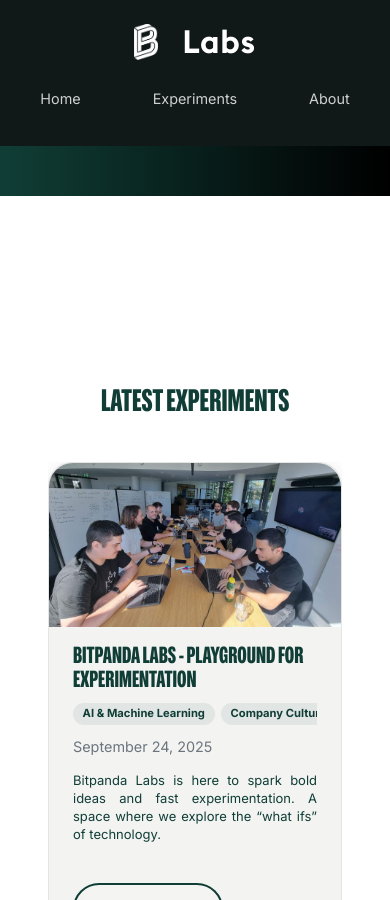
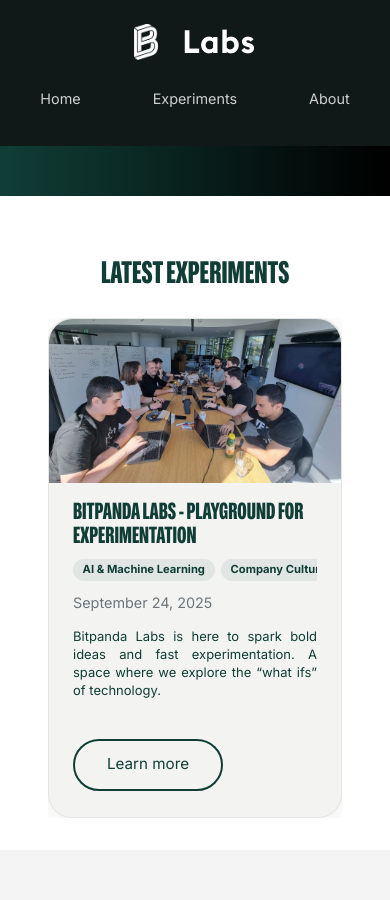
Before and after one commit to bitpanda-labs/labs-website, a Jekyll site: the page built from index.html, in a window 390 px wide and 900 px high, scrolled down 704 px. Built offline with Jekyll 4.4.1, drawn with Linux system fonts in a browser that asks for light colours.

Commit message:
AIHUB-213: Adjust spacing for About and Experiments sections to improve mobile layout consistency

```diff
--- a/assets/css/style.css
+++ b/assets/css/style.css
@@ -1075,6 +1075,22 @@
     justify-content: center;
   }
 
+  /* Reduce excessive spacing on mobile */
+  section {
+    padding: 2.5rem 0;
+  }
+
+  section h2 {
+    margin-top: 1.5rem;
+    margin-bottom: 2.5rem;
+  }
+
+  /* Make experiments section spacing match about section */
+  #experiments {
+    padding-top: 0;
+    margin-top: 0;
+  }
+
   .cards { grid-template-columns: 1fr; gap: 1.5rem; }
 
   /* Carousel mobile improvements */
@@ -1171,7 +1187,19 @@
   }
 
   section {
-    margin: 3rem 0;
+    padding: 2rem 0;
+    margin: 0;
+  }
+
+  section h2 {
+    margin-top: 1rem;
+    margin-bottom: 2rem;
+  }
+
+  /* Make experiments section spacing match about section */
+  #experiments {
+    padding-top: 0;
+    margin-top: 0;
   }
 }
 
```
